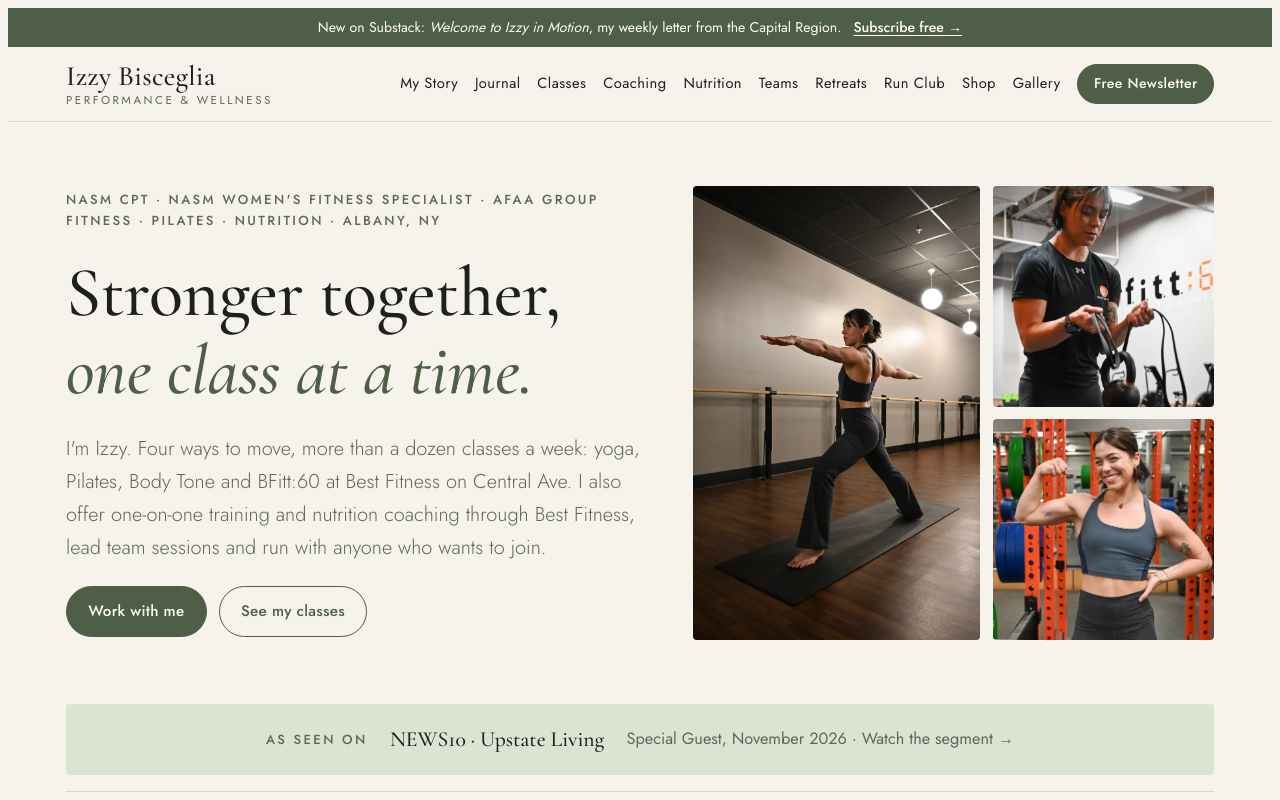
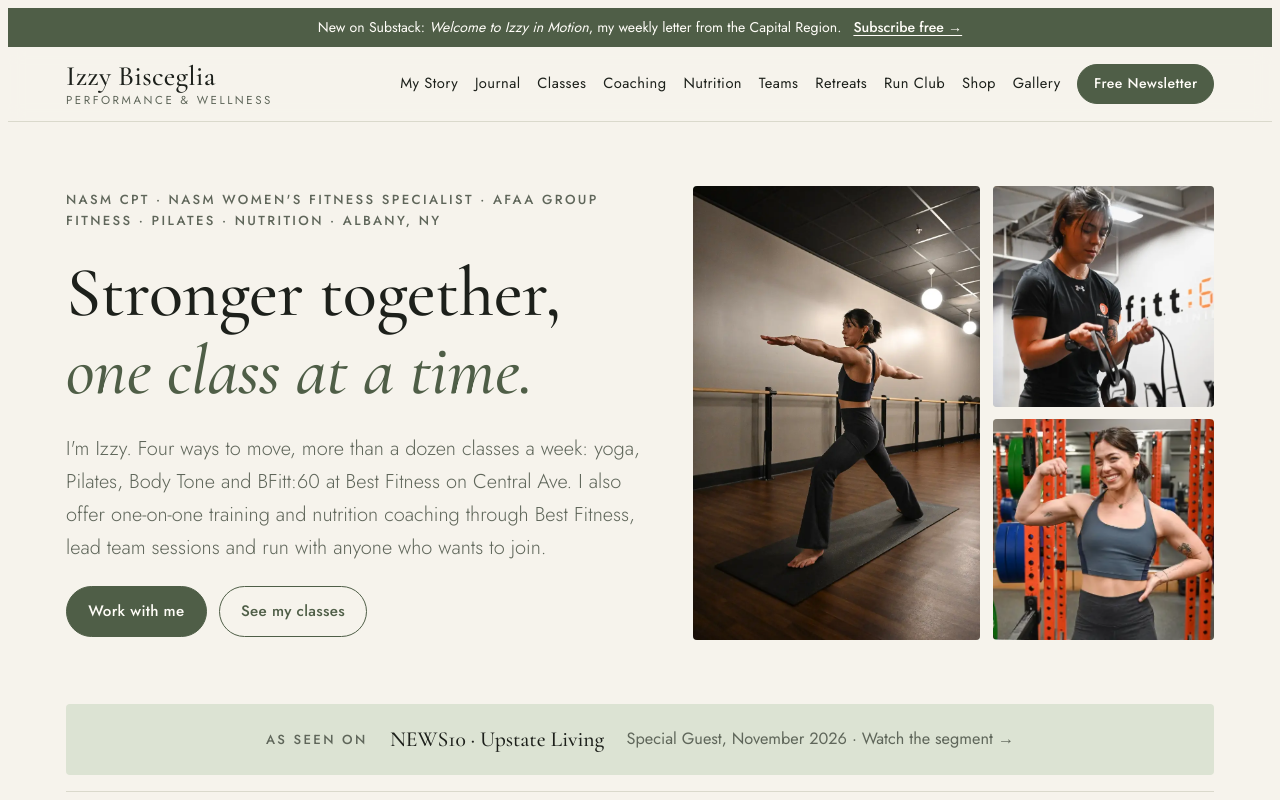
Before and after one commit to andrewcurro29/Izzy-site, a plain HTML site: page index.html in a window 1280 px wide. Shown: the top 800 px of the page. Drawn offline with nearby package versions, Linux system fonts and the light colour scheme.

Commit message:
Frame BFitt hero photo higher
Co-Authored-By: Claude Opus 5.5 <noreply@anthropic.com>
Claude-Session: https://claude.ai/code/session_01Q463UtAdGB1yJWTe3w4Wz1

```diff
--- a/index.html
+++ b/index.html
@@ -292,7 +292,7 @@ footer.site ul{list-style:none;padding:0;margin:0;display:grid;gap:.4rem}
     </div>
     <div class="hero-photos">
 <figure class="ph photo top"><img src="img/hero.webp" alt="Izzy in a yoga warrior pose in the studio at Best Fitness" loading="lazy"></figure>
-      <figure class="ph photo top"><img src="img/bfitt.webp" alt="Izzy with a kettlebell in the BFitt:60 studio" loading="lazy"></figure>
+      <figure class="ph photo top"><img src="img/bfitt.webp" alt="Izzy with a kettlebell in the BFitt:60 studio" loading="lazy" style="object-position:50% 4%"></figure>
       <figure class="ph photo top"><img src="img/strength.webp" alt="Izzy flexing and smiling in the squat racks at Best Fitness" loading="lazy"></figure>
     </div>
   </div>
```
